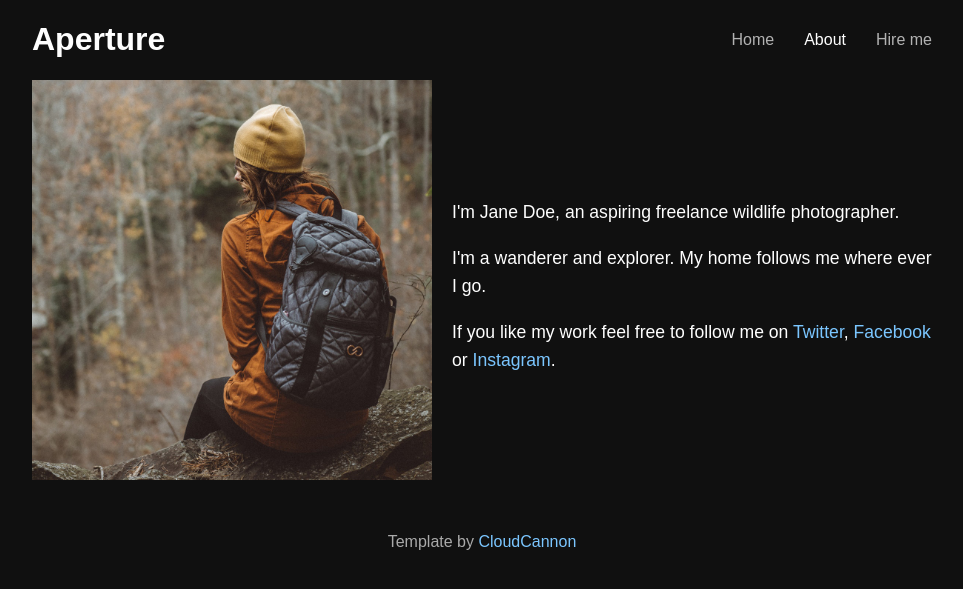
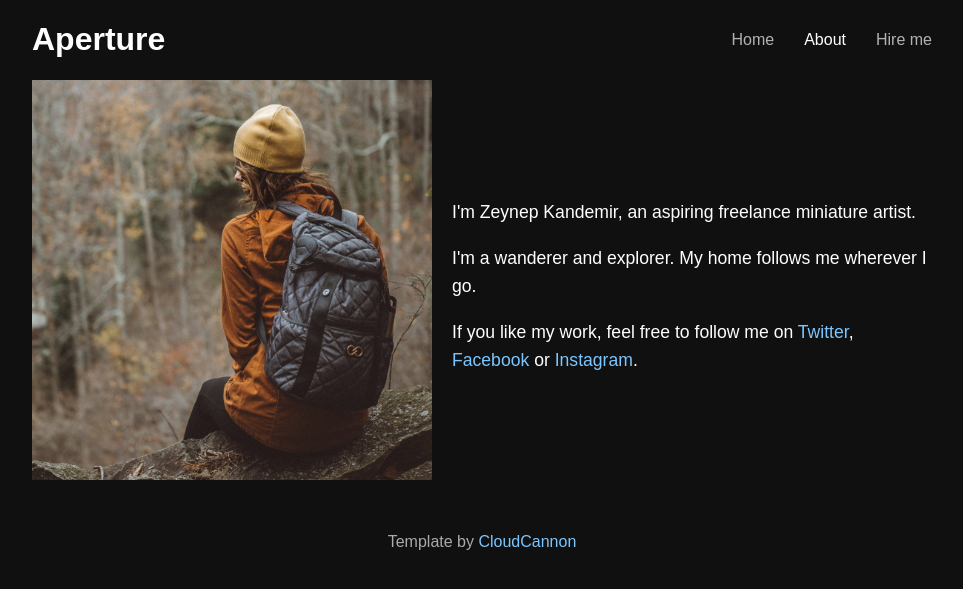
Before and after one commit to zeynepkandemir/zeynepkandemir.github.io, a Jekyll site: the page built from about.html, in a window 1280 px wide. Shown: the top 589 px of the page, without its empty margins (158-1121 px from the left). Built offline with Jekyll 4.4.1, drawn with Linux system fonts in a browser that asks for light colours; some web fonts are replaced.

Commit message:
Update about.html

```diff
--- a/about.html
+++ b/about.html
@@ -5,11 +5,11 @@ title: About
 <div class="split-content">
 	<div class="side-content">
 		<div class="editable">
-			<p>I'm Jane Doe, an aspiring freelance wildlife photographer.</p>
+			<p>I'm Zeynep Kandemir, an aspiring freelance miniature artist.</p>
 
-			<p>I'm a wanderer and explorer. My home follows me where ever I go.</p>
+			<p>I'm a wanderer and explorer. My home follows me wherever I go.</p>
 
-			<p>If you like my work feel free to follow me on <a href="https://twitter.com">Twitter</a>, <a href="https://facebook.com">Facebook</a> or <a href="https://instagram.com">Instagram</a>.</p>
+			<p>If you like my work, feel free to follow me on <a href="https://twitter.com">Twitter</a>, <a href="https://facebook.com">Facebook</a> or <a href="https://instagram.com">Instagram</a>.</p>
 		</div>
 	</div>
 
```
